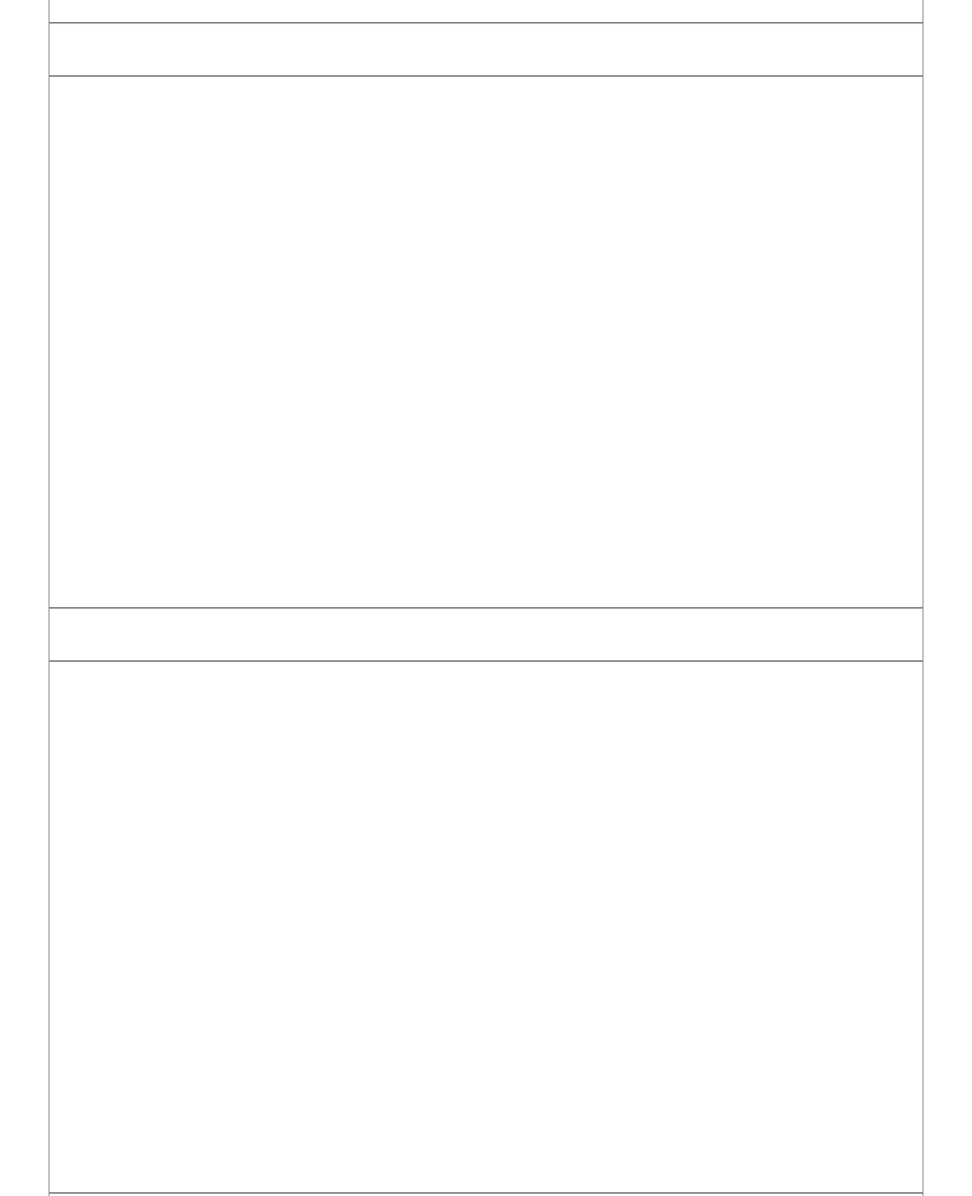
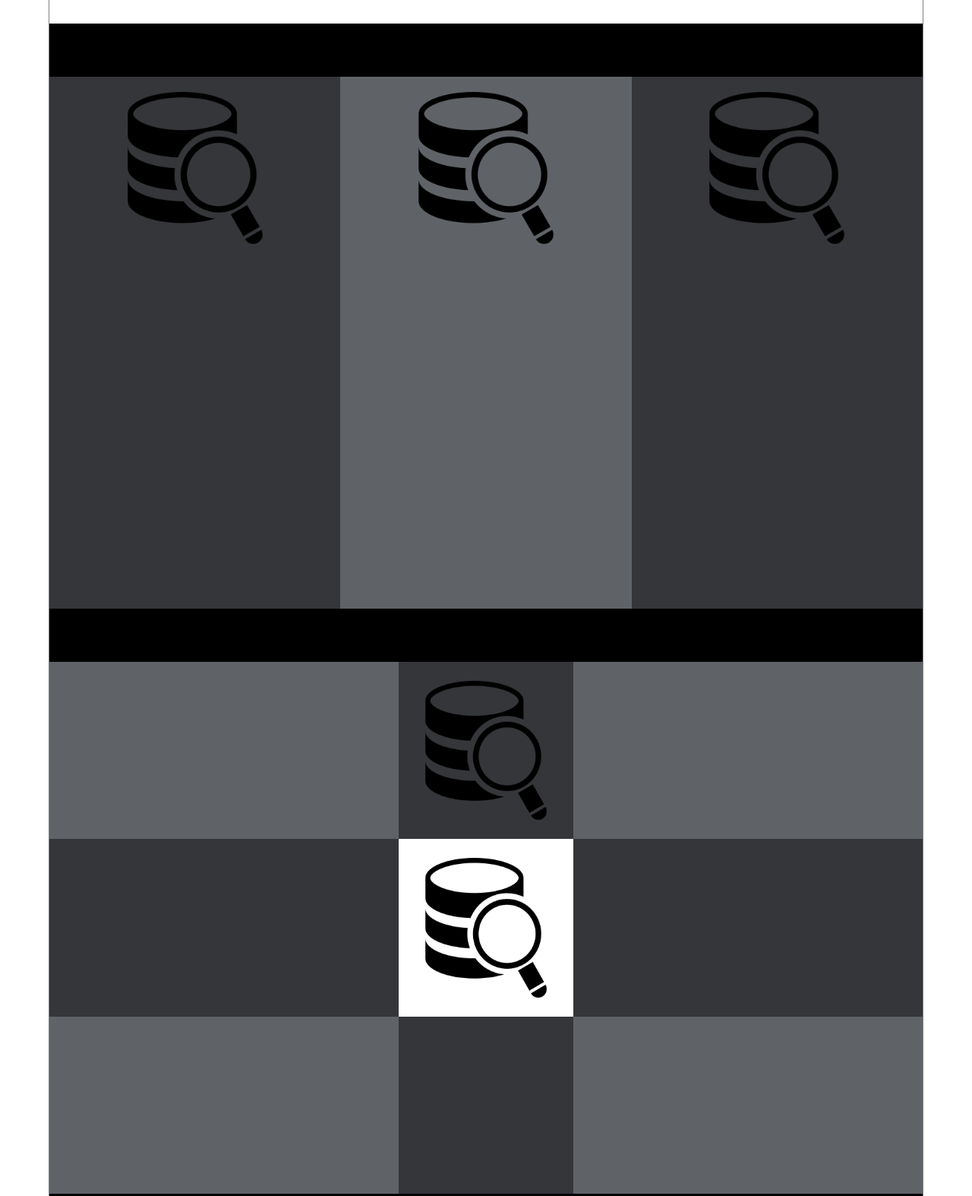
Before and after one commit to Fernanda166/fernanda166, a plain HTML site: page docs/trim1/8_prototipo_no_funcional/index.html in a window 1280 px wide. Shown: the part 740-2314 px from the top of the page at 76% size. Drawn offline with Linux system fonts and the light colour scheme.

Commit message:
html y css v2

```diff
--- a/docs/trim1/8_prototipo_no_funcional/css/styles.css
+++ b/docs/trim1/8_prototipo_no_funcional/css/styles.css
@@ -31,11 +31,26 @@ nav{
     height: 100%;
     float: left;
 }
+.logo img{
+    width: 60%;
+    height: 120%;
+    border-radius: 50%;
+}
+.card img{
+    width: 100%;
+    height: 100%;
+}
+
+.card{
+    width: 10%;
+    height: 10%;
+}
 
 /* menu */
 .menu {
     width: 65%;
     height: 100%;
+    background-color:#FF6712;
    float: left;
 }
 
@@ -49,6 +64,64 @@ nav{
 header,section{
     height: 700px;
 }
+.color-gris-oscuro{
+    background:#35363A;
+}
+.gris-claro{
+    background-color: #5F6368;
+}
+.color-blanco{
+    background-color: white;
+}
+.color-titulo{
+    background-color: black;
+}
+/* portafolio */
+.portafolio{
+    background-color:#FF6712 ;
+}
+.port-col{
+    width: 33.33%;
+    height: 100%;
+    float:left ;
+    padding: 20px;
+    text-align: center;
+}
+.port-col img{
+    width: 200px;;
+    height:200px;
+}
+/* nosotros */
+.nos-fila{
+    width: 100%;
+    height:33.33%;
+}
+.nos-col-ext{
+    width: 40%;
+    height: 100%;
+    float: left;
+}
+.nos-col-cnt{
+    width: 20%;
+    height: 100%;
+    float: left;
+    text-align: center;
+    padding:25px;
+}
+/* contactetonos */
+.cont-col{
+    width: 50%;
+    height: 100%;
+    float: left;
+}
+.cont-fila-arr{
+    width: 100%;
+    height: 70%;
+}
+.cont-fila-abj{
+    width: 100%;
+    height: 30%;
+}
 /* pie de pagina */
 footer{
     width: 100%;
--- a/docs/trim1/8_prototipo_no_funcional/index.html
+++ b/docs/trim1/8_prototipo_no_funcional/index.html
@@ -6,32 +6,74 @@
     <meta name="viewport" content="width=device-width, initial-scale=1.0">
     <title>Inventario MRD</title>
     <link rel="stylesheet" href="css/styles.css">
+    <link rel="shortcut icon" href="img/logo superior.jpg">
 
 </head>
 <body>
-    <div class="contenedor">
+    <div class="borde contenedor">
         <!--navegador-->
         <nav>
         <!--logo-->
-            <div class="borde logo"> </div>
+            <div class="logo color-blanco">
+                <img src="img/logo nuevo.png"  alt="logo" title="logo">
+            </div>
             <!-- menu -->
-            <div class="borde menu"> </div>
+            <div class="menu"> </div>
             <!-- ingreso -->
-            <div class="borde ingreso"> </div>
+            <div class="color-titulo ingreso"> </div>
         </nav>
         <!-- Encabezado -->
-        <header class="borde"></header>
+        <header></header>
             <!-- seccion: portafolio -->
-        <div class="borde titulo"></div>
-        <section class="borde nosotros"></section>
+        <div class="color-titulo titulo"></div>
+        <section class="portafolio">
+            <div class="color-gris-oscuro port-col">
+                <img src="img/30659.png"  alt="card" title="card">
+            </div>
+            <div class="gris-claro port-col">
+                <img src="img/30659.png"  alt="card" title="card">
+            </div>
+            <div class="color-gris-oscuro port-col">
+                <img src="img/30659.png"  alt="card" title="card">
+            </div>
+        </section>
+
         <!-- seccion nosotros -->
-        <div class="borde titulo"></div>
-        <section class="borde nosotros"></section>
+        <div class="color-titulo titulo"></div>
+        <section class="nosotros">
+            <div class="nos-fila">
+
+                <div class="gris-claro nos-col-ext"></div>
+                <div class=" card color-gris-oscuro nos-col-cnt">
+                    <img src="img/30659.png"  alt="card" title="card">
+                </div>
+                <div class="gris-claro nos-col-ext"></div>
+            </div>
+            <div class="nos-fila">
+                <div class="color-gris-oscuro nos-col-ext"></div>
+                <div class="card nos-col-cnt">
+                    <img src="img/30659.png"  alt="card" title="card">
+                </div>
+                <div class="color-gris-oscuro nos-col-ext"></div>
+            </div>
+            <div class="nos-fila">
+
+                <div class="gris-claro nos-col-ext"></div>
+                <div class="card color-gris-oscuro nos-col-cnt"></div>
+                <div class="gris-claro nos-col-ext"></div>
+            </div>
+        </section>
         <!-- seccion contactenos -->
-        <div class="borde titulo"></div>
-        <section class="borde contactenos"></section>
+        <div class="color-titulo titulo"></div>
+        <section class="contactenos">
+        <div class="color-gris-oscuro cont-col"></div>
+        <div class="cont-col">
+            <div class="cont-fila-arr"></div>
+            <div class="gris-claro cont-fila-abj"></div>
+        </div>
+        </section>
         <!-- pie de pagina -->
-        <footer class="borde"></footer>
+        <footer class="color-titulo "></footer>
     </div>
 
 
```
Also changed, not shown: docs/trim1/8_prototipo_no_funcional/img/30659.png (added), docs/trim1/8_prototipo_no_funcional/img/logo nuevo.png (added), docs/trim1/8_prototipo_no_funcional/img/logo superior.jpg (added), docs/trim1/8_prototipo_no_funcional/img/logo xd.jpg (added).
